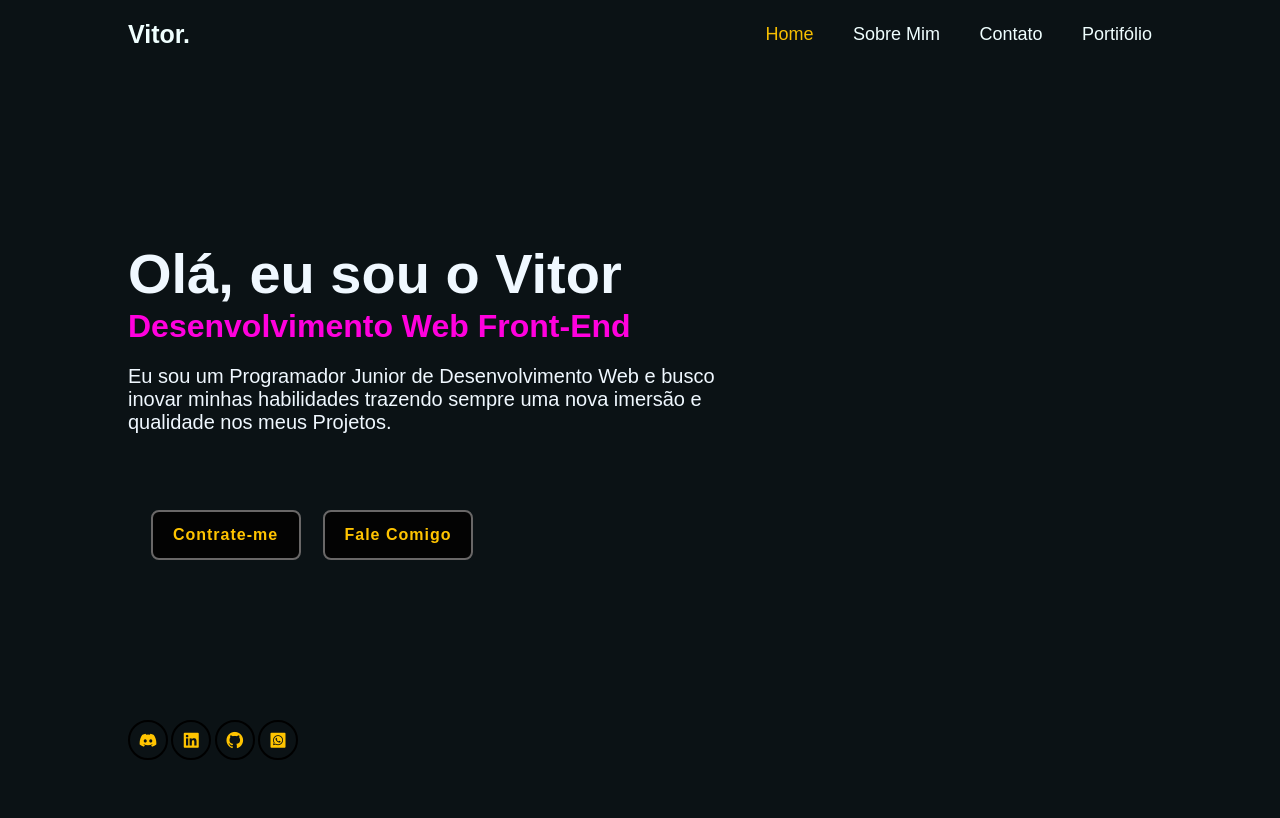
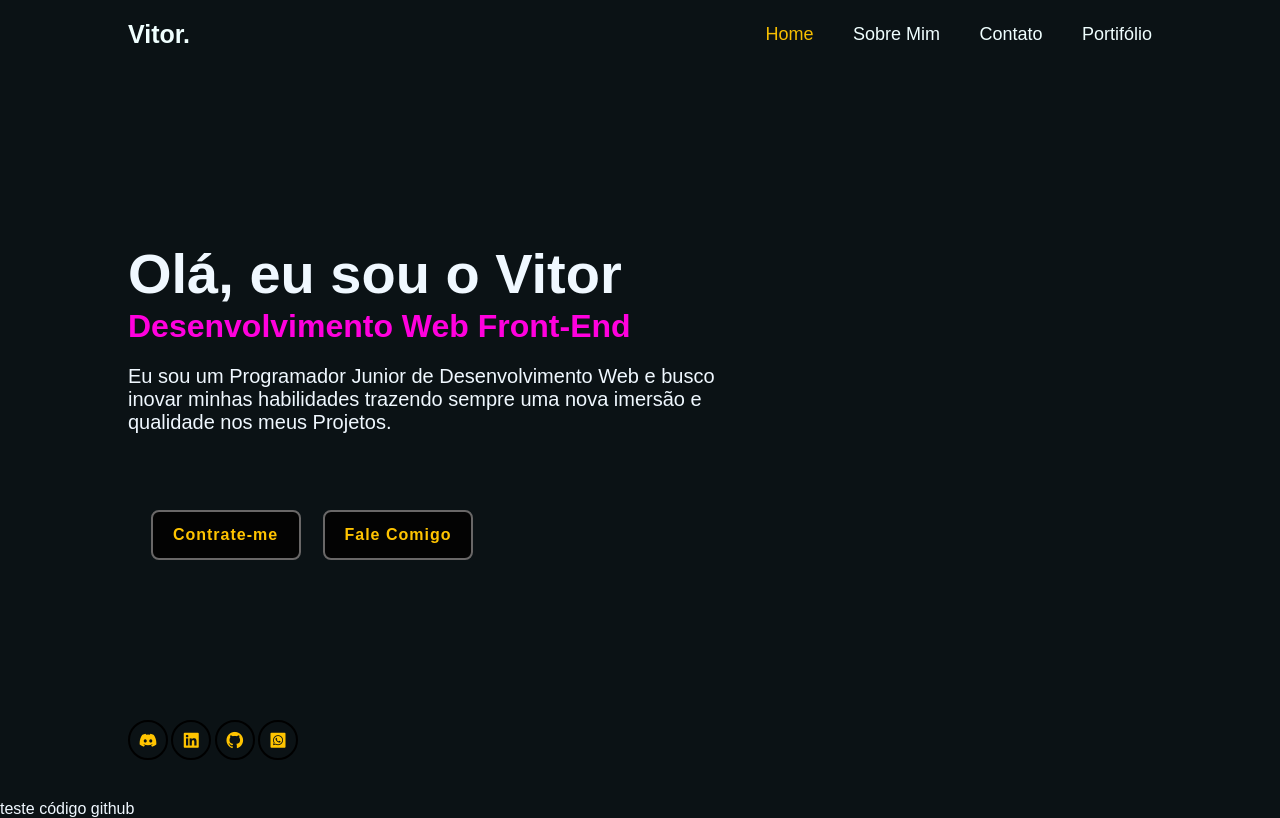
Before and after one commit to VitorPeresdev/site_portfolio, a plain HTML site: page index.html in a window 1280 px wide. Drawn offline with nearby package versions, Linux system fonts and the light colour scheme.

Commit message:
Update index.html

```diff
--- a/index.html
+++ b/index.html
@@ -42,6 +42,6 @@
             <a href=""><i class='bx bxl-whatsapp-square' ></i></a>
         </div>
     </section>
-
+    <p>teste código github</p>
 </body>
 </html>
```
